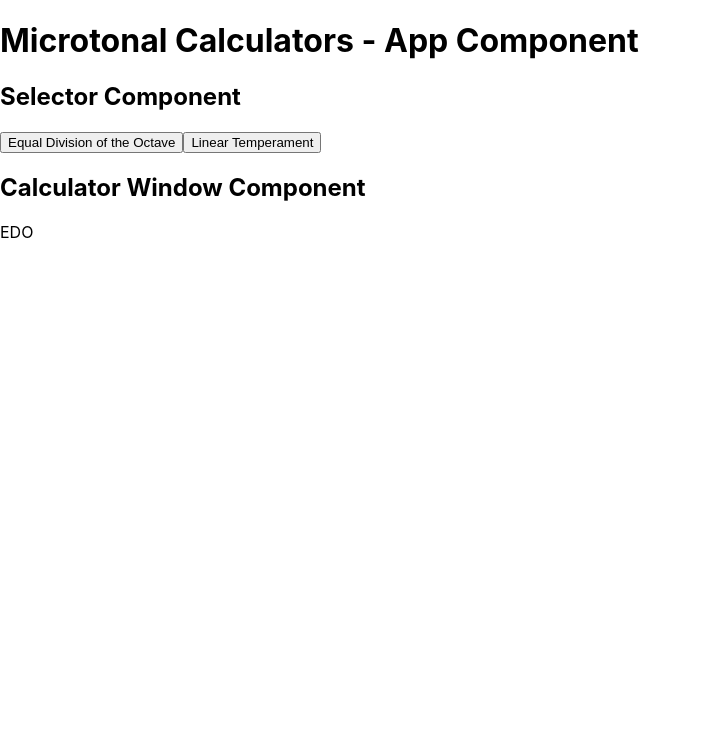
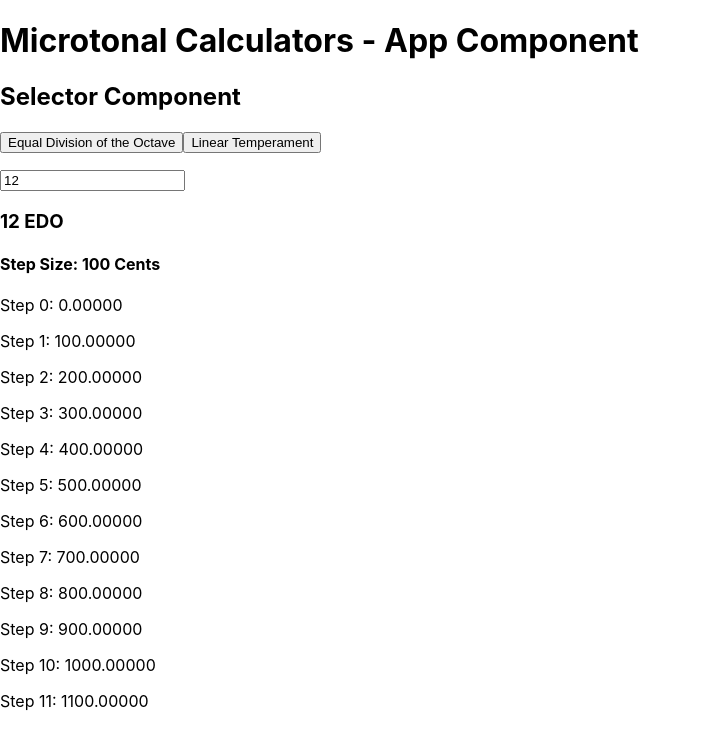
Before and after one commit to zzork/color-horizons-review-temp, a React (Create React App) app: page / in a window 1280 px wide. Shown: the top 748 px of the page, without its empty margins (0-702 px from the left). Built offline with nearby package versions, Linux system fonts and the light colour scheme.

Commit message:
edo working with <p> method

```diff
--- a/src/App.js
+++ b/src/App.js
@@ -2,10 +2,11 @@ import './App.css';
 import React, { useState } from "react";
 import { Selector } from './components/Selector';
 import { CalculatorWindow } from './components/CalculatorWindow';
+import { CalcEDO } from './components/CalcEDO';
 
 
 function App() {
-  const [selected, setSelected] = useState("EDO")
+  const [selected, setSelected] = useState(<CalcEDO/>)
   return (
     <div>
     <h1>Microtonal Calculators - App Component</h1>
--- a/src/components/CalcEDO.js
+++ b/src/components/CalcEDO.js
@@ -1,8 +1,14 @@
+import React, { useState } from "react";
+import { CalcEDOReadout } from "./CalcEDOReadout";
+
 export const CalcEDO = ({}) => {
+  const [selectedEDO, setSelectedEDO] = useState("12")
+  // unclear on how target.value works
+  const handleChange = (userInput => setSelectedEDO(userInput.target.value))
     return (
       <div>
-      <h2>EDO Calculator Component</h2>
-      <input></input>
+      <input onChange={handleChange} type="number" name="edoEntered" defaultValue="12"></input>
+      <CalcEDOReadout edo = {selectedEDO} />
       </div>
     )
   }
--- /dev/null
+++ b/src/components/CalcEDOReadout.js
@@ -0,0 +1,18 @@
+export const CalcEDOReadout = ({edo}) => {
+    const stepSize = 1200 / edo;
+    let stepValuesList = [];
+    for (let i = 0; i < edo; i++) {
+        let decimalsFixed = (i * stepSize).toFixed(5)
+        stepValuesList.push(`Step ${i}: ${decimalsFixed}`)
+    };
+    let stepValuesDisplay = stepValuesList.map(value => <p>{value}</p>)
+    return (
+        <div>
+            <h3>{edo} EDO</h3>
+            <h4>Step Size: {stepSize} Cents</h4>
+            <p>{stepValuesDisplay}</p>
+        </div>
+    )
+}
+
+// how get display not have extra space between lines on readout?
--- a/src/components/CalculatorWindow.js
+++ b/src/components/CalculatorWindow.js
@@ -1,8 +1,10 @@
 export const CalculatorWindow = ({selected}) => {
     return (
       <div>
-        <h2>Calculator Window Component</h2>
+        <p></p>
         {selected}
       </div>
     );
   };
+
+// what's up with line breaks?? <p> workaround...
```
